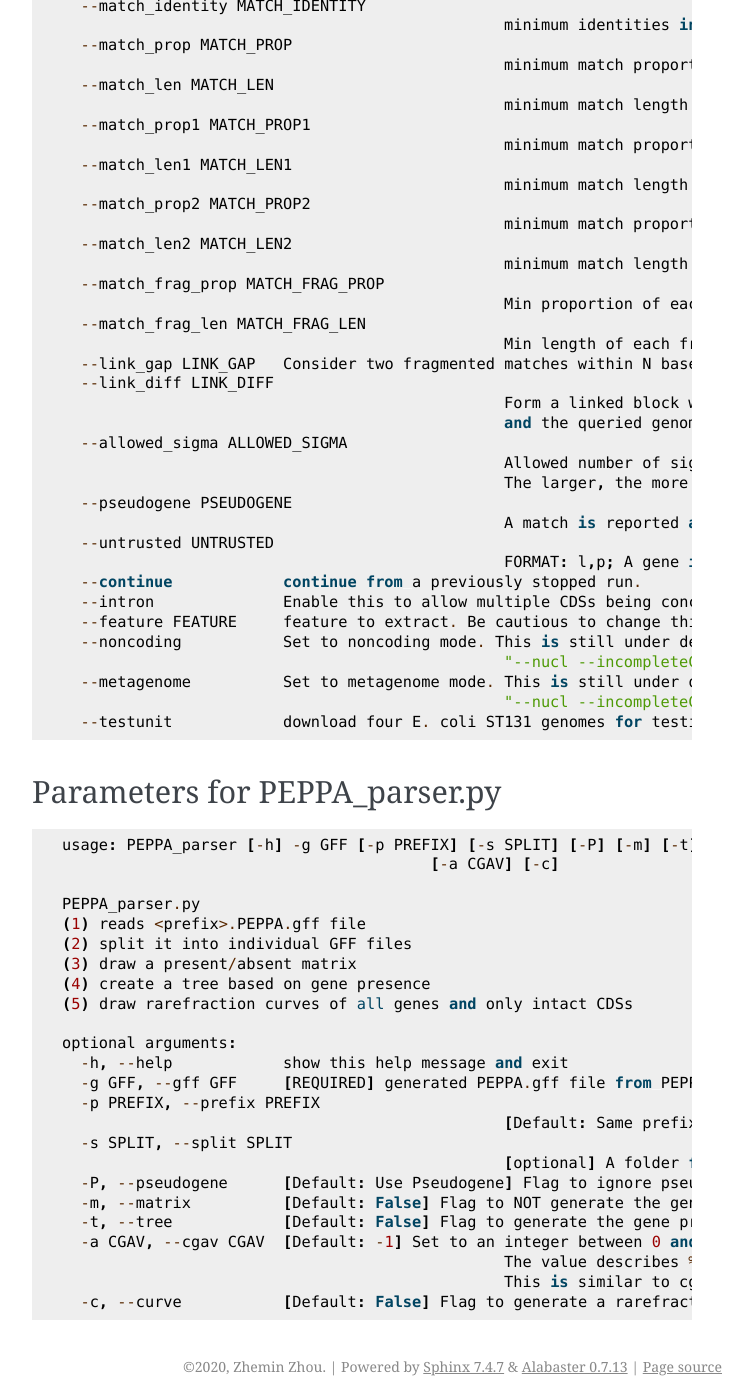
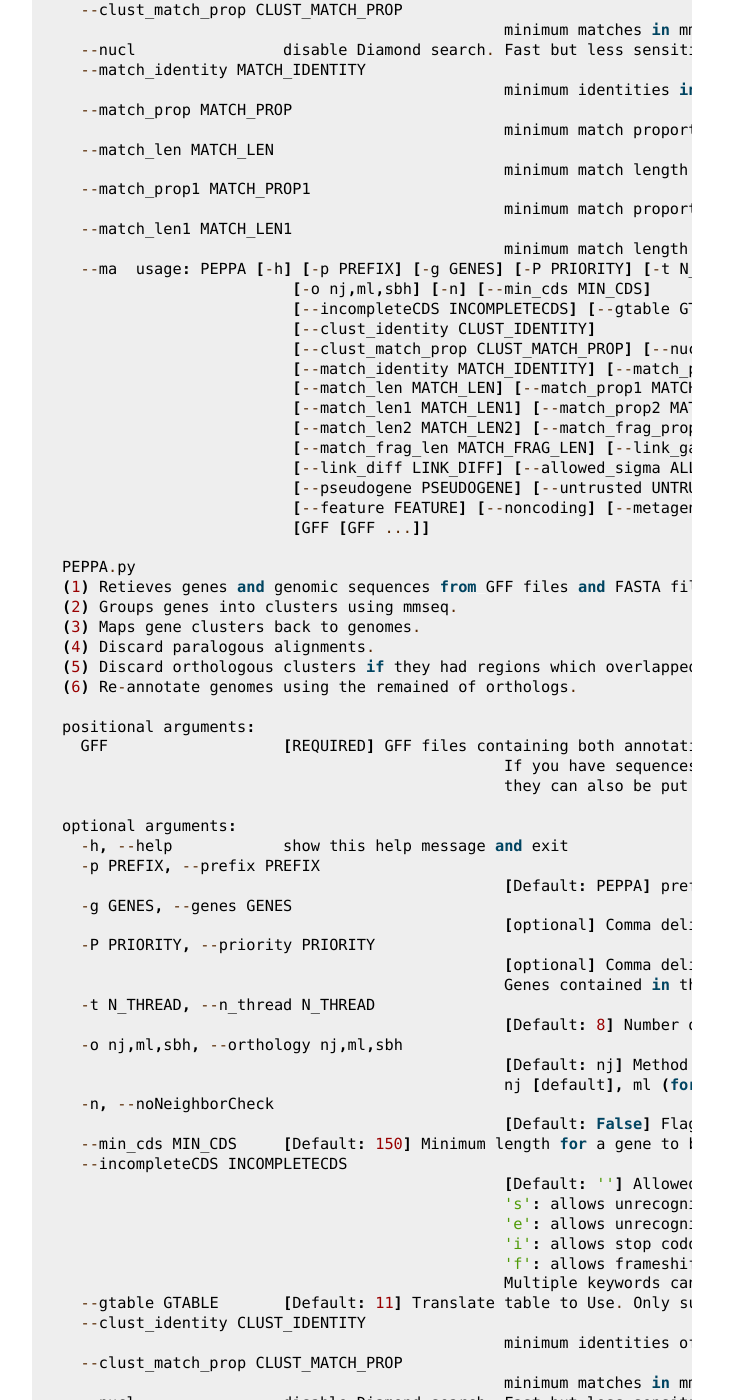
Before and after one commit to zheminzhou/PEPPAN, a Sphinx documentation site: the page built from docs/source/usage/parameters.rst, in a window 1280 px wide and 1400 px high, scrolled down 1287 px. Shown: the whole window, without its empty margins (388-1140 px from the left). Built offline with Sphinx 7.4.7, drawn with Linux system fonts in a browser that asks for light colours; some of the changed text lies outside the part shown.

Commit message:
Update parameters.rst

```diff
--- a/docs/source/usage/parameters.rst
+++ b/docs/source/usage/parameters.rst
@@ -1,5 +1,7 @@
 Parameters
 **********
+Please find detailed description for several important parameters in the `quickstart <quickstart>`_
+
 ::
 
 	usage: PEPPA [-h] [-p PREFIX] [-g GENES] [-P PRIORITY] [-t N_THREAD]
@@ -71,6 +73,74 @@
 							minimum match proportion for short genes in BLAST search. Default: 0.8
 	  --match_len1 MATCH_LEN1
 							minimum match length for short genes in BLAST search. Default: 100
+	  --ma	usage: PEPPA [-h] [-p PREFIX] [-g GENES] [-P PRIORITY] [-t N_THREAD]
+				 [-o nj,ml,sbh] [-n] [--min_cds MIN_CDS]
+				 [--incompleteCDS INCOMPLETECDS] [--gtable GTABLE]
+				 [--clust_identity CLUST_IDENTITY]
+				 [--clust_match_prop CLUST_MATCH_PROP] [--nucl]
+				 [--match_identity MATCH_IDENTITY] [--match_prop MATCH_PROP]
+				 [--match_len MATCH_LEN] [--match_prop1 MATCH_PROP1]
+				 [--match_len1 MATCH_LEN1] [--match_prop2 MATCH_PROP2]
+				 [--match_len2 MATCH_LEN2] [--match_frag_prop MATCH_FRAG_PROP]
+				 [--match_frag_len MATCH_FRAG_LEN] [--link_gap LINK_GAP]
+				 [--link_diff LINK_DIFF] [--allowed_sigma ALLOWED_SIGMA]
+				 [--pseudogene PSEUDOGENE] [--untrusted UNTRUSTED] [--continue]
+				 [--feature FEATURE] [--noncoding] [--metagenome] [--testunit]
+				 [GFF [GFF ...]]
+
+	PEPPA.py
+	(1) Retieves genes and genomic sequences from GFF files and FASTA files.
+	(2) Groups genes into clusters using mmseq.
+	(3) Maps gene clusters back to genomes.
+	(4) Discard paralogous alignments.
+	(5) Discard orthologous clusters if they had regions which overlapped with the regions within other sets that had greater scores.
+	(6) Re-annotate genomes using the remained of orthologs.
+
+	positional arguments:
+	  GFF                   [REQUIRED] GFF files containing both annotations and sequences.
+							If you have sequences and GFF annotations in separate files,
+							they can also be put in as: <GFF>,<fasta>
+
+	optional arguments:
+	  -h, --help            show this help message and exit
+	  -p PREFIX, --prefix PREFIX
+							[Default: PEPPA] prefix for the outputs.
+	  -g GENES, --genes GENES
+							[optional] Comma delimited filenames that contain fasta of additional genes.
+	  -P PRIORITY, --priority PRIORITY
+							[optional] Comma delimited, ordered list of GFFs or gene fasta files that are more reliable than others.
+							Genes contained in these files are preferred in all stages.
+	  -t N_THREAD, --n_thread N_THREAD
+							[Default: 8] Number of threads to use. Default: 8
+	  -o nj,ml,sbh, --orthology nj,ml,sbh
+							[Default: nj] Method to define orthologous groups.
+							nj [default], ml (for small dataset) or sbh (extremely large datasets)
+	  -n, --noNeighborCheck
+							[Default: False] Flag to disable checking of neighborhood for paralog splitting.
+	  --min_cds MIN_CDS     [Default: 150] Minimum length for a gene to be used in similarity searches.
+	  --incompleteCDS INCOMPLETECDS
+							[Default: ''] Allowed types of imperfection for reference genes.
+							's': allows unrecognized start codon.
+							'e': allows unrecognized stop codon.
+							'i': allows stop codons in the coding region.
+							'f': allows frameshift in the coding region.
+							Multiple keywords can be used together. e.g., use 'sife' to allow random sequences.
+	  --gtable GTABLE       [Default: 11] Translate table to Use. Only support 11 and 4 (for Mycoplasma)
+	  --clust_identity CLUST_IDENTITY
+							minimum identities of mmseqs clusters. Default: 0.9
+	  --clust_match_prop CLUST_MATCH_PROP
+							minimum matches in mmseqs clusters. Default: 0.8
+	  --nucl                disable Diamond search. Fast but less sensitive when nucleotide identities < 0.9
+	  --match_identity MATCH_IDENTITY
+							minimum identities in BLAST search. Default: 0.65
+	  --match_prop MATCH_PROP
+							minimum match proportion for normal genes in BLAST search. Default: 0.5
+	  --match_len MATCH_LEN
+							minimum match length for normal genes in BLAST search. Default: 250
+	  --match_prop1 MATCH_PROP1
+							minimum match proportion for short genes in BLAST search. Default: 0.8
+	  --match_len1 MATCH_LEN1
+							minimum match length for short genes in BLAST search. Default: 100
 	  --match_prop2 MATCH_PROP2
 							minimum match proportion for long genes in BLAST search. Default: 0.4
 	  --match_len2 MATCH_LEN2
@@ -87,17 +157,17 @@
 							Allowed number of sigma for paralogous splitting.
 							The larger, the more variations are kept as inparalogs. Default: 3.
 	  --pseudogene PSEUDOGENE
-							A match is reported as pseudogene if its coding region is less than this amount of the reference gene. Default: 0.7
+							A match is reported as a pseudogene if its coding region is less than a proportion of the reference gene. Default: 0.7
 	  --untrusted UNTRUSTED
-							FORMAT: l,p; A gene is not reported if it is shorter than l and present in less than p of prior annotations. Default: 300,0.35
+							FORMAT: l,p; A gene is not reported if it is not greater than "l" and present in less than "p" of GFF files. Default: 450,0.35
 	  --continue            continue from a previously stopped run.
-	  --intron              Enable this to allow multiple CDSs being concatenated if they are under the same name. This is still under development.
 	  --feature FEATURE     feature to extract. Be cautious to change this value. DEFAULT: CDS
 	  --noncoding           Set to noncoding mode. This is still under development. Equals to
-							"--nucl --incompleteCDS sife --untrusted 0,1"
+							"--nucl --incompleteCDS sife"
 	  --metagenome          Set to metagenome mode. This is still under development. Equals to
-							"--nucl --incompleteCDS sife --clust_identity 0.99 --clust_match_prop 0.8 --match_identity 0.98 --orthology sbh --untrusted 0,1"
+							"--nucl --incompleteCDS sife --clust_identity 0.99 --clust_match_prop 0.8 --match_identity 0.98 --orthology sbh"
 	  --testunit            download four E. coli ST131 genomes for testing of PEPPA.
+
 
 
 Parameters for PEPPA_parser.py
```
